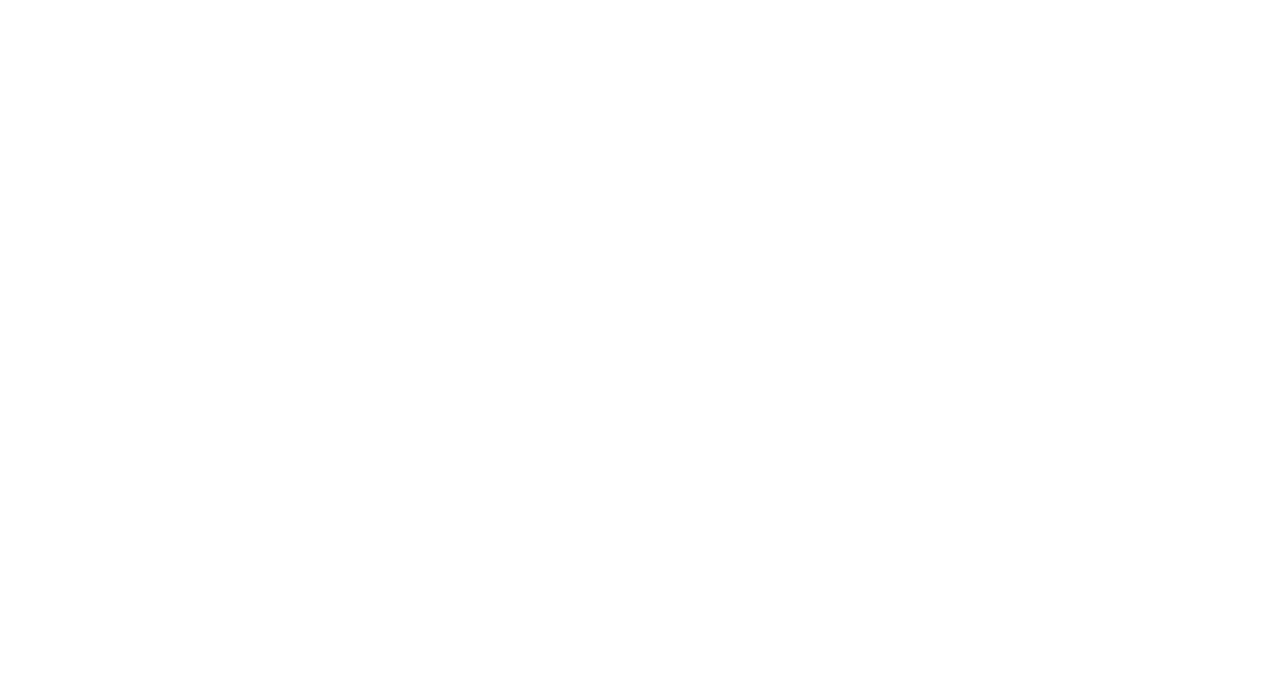
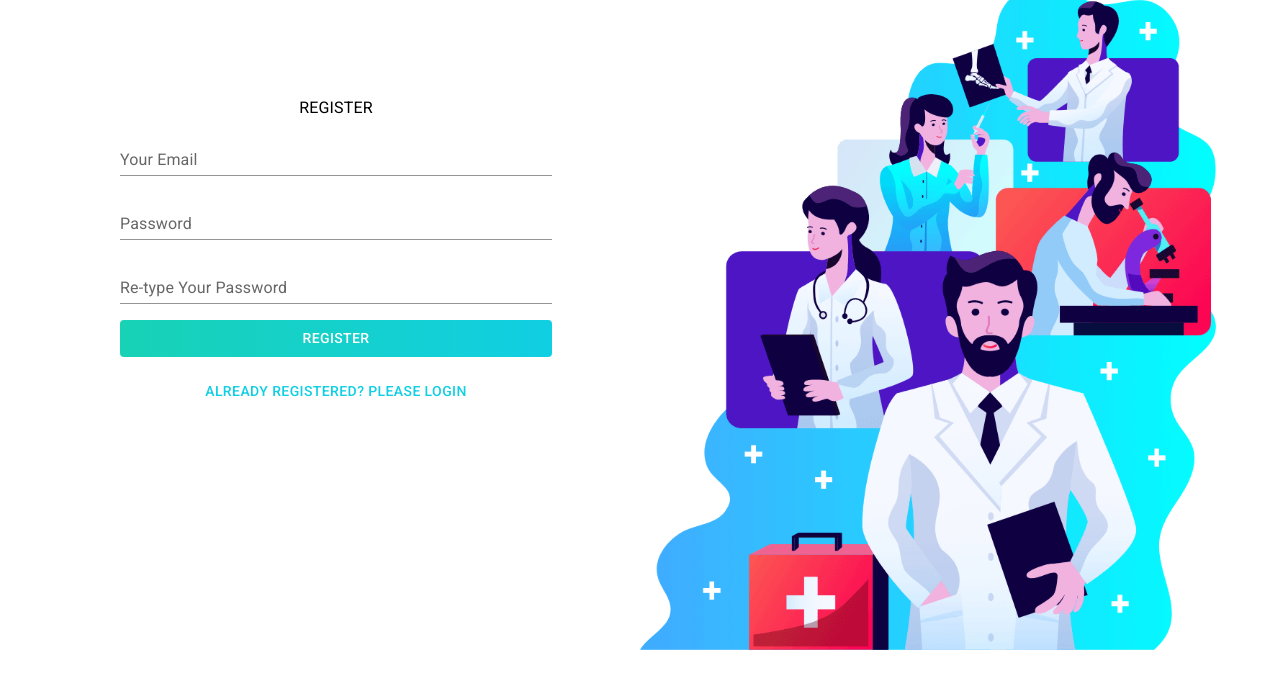
Before and after one commit to Sejan157218/doctor-portal-client-site, a React (Create React App) app: page /register in a window 1280 px wide. Shown: the top 688 px of the page. Built offline with nearby package versions, Linux system fonts and the light colour scheme.

Commit message:
ceate login and register from

```diff
--- a/src/App.js
+++ b/src/App.js
@@ -10,6 +10,8 @@
 import Home from './Pages/Home/Home/Home';
 import About from './Pages/Home/About/About';
 import Appointment from './Pages/Appointment/Appoinment/Appoinment';
+import Login from './Pages/Share/Login/Login/Login';
+import Register from './Pages/Share/Login/Register/Register';
 
 
 
@@ -31,6 +33,12 @@
           <Route path="/appointment">
             <Appointment />
           </Route>
+          <Route path="/login">
+            <Login />
+          </Route>
+          <Route path="/register">
+            <Register />
+          </Route>
         </Switch>
       </Router>
     </div>
--- a/src/Pages/Share/Header/Header.js
+++ b/src/Pages/Share/Header/Header.js
@@ -25,8 +25,8 @@
                     <Typography variant="h6" component="div" sx={{ flexGrow: 1 }}>
                         News
                     </Typography>
-                   <Link to="/appointment"> <Button color="inherit">Appointment</Button></Link>
-                    <Button color="inherit">Login</Button>
+                    <Link to="/appointment"> <Button color="inherit">Appointment</Button></Link>
+                    <Link to="/login"><Button color="inherit">Login</Button></Link>
                 </Toolbar>
             </AppBar>
         </Box>
--- /dev/null
+++ b/src/Pages/Share/Login/Login/Login.js
@@ -0,0 +1,46 @@
+import React, { useState } from 'react';
+import Grid from '@mui/material/Grid';
+import { Button, Container, TextField, Typography } from '@mui/material';
+import loginimg from '../../../../images/login.png';
+import { NavLink } from 'react-router-dom';
+const Login = () => {
+    const [loginData, setLoginData] = useState({})
+
+    const handlerToOnchange = e => {
+        const field = e.target.name;
+        const value = e.target.value;
+        const newLoginData = { ...loginData };
+        newLoginData[field] = value;
+        console.log(newLoginData);
+        setLoginData(newLoginData);
+
+    }
+    const handlerLoginSubmit = e => {
+        console.log(loginData);
+        alert('hhdddddhhh');
+        e.preventDefault()
+    }
+    return (
+        <Container>
+            <Grid container spacing={2}>
+                <Grid item xs={12} md={6} sx={{ mt: 14 }}>
+                    <Typography variant="body1" component="div" sx={{ flexGrow: 1 }}>
+                        LOGIN
+                    </Typography>
+                    <form onSubmit={handlerLoginSubmit}>
+                        <TextField onChange={handlerToOnchange} sx={{ width: '75%', m: 1 }} id="standard-basic" name="email" label="Your Email" variant="standard" />
+                        <TextField onChange={handlerToOnchange} sx={{ width: '75%', m: 1 }} id="standard-basic" name="password" type="password" label="Password" variant="standard" />
+                        <Button type="submit" sx={{ color: '#ffff', backgroundImage: "linear-gradient(to right,#18D2B5, #11CFE3)", padding: "6px 22px", width: '75%', m: 1 }} >Login</Button>
+
+                        <NavLink to="/register" style={{ textDecoration: 'none' }}> <Button type="text" sx={{ color: "#11CFE3", width: '75%', m: 1, fontSize: '14px' }} >NEW USER? PLEASE REGISTER</Button></NavLink>
+                    </form>
+                </Grid>
+                <Grid item xs={12} md={6}>
+                    <img style={{ width: "100%" }} src={loginimg} alt="" />
+                </Grid>
+            </Grid>
+        </Container>
+    );
+};
+
+export default Login;
--- /dev/null
+++ b/src/Pages/Share/Login/Register/Register.js
@@ -0,0 +1,53 @@
+import React, { useState } from 'react';
+import Grid from '@mui/material/Grid';
+import { Button, Container, TextField, Typography } from '@mui/material';
+import loginimg from '../../../../images/login.png';
+import { NavLink } from 'react-router-dom';
+const Register = () => {
+    const [loginData, setLoginData] = useState({})
+
+    const handlerToOnchange = e => {
+        const field = e.target.name;
+        const value = e.target.value;
+        const newLoginData = { ...loginData };
+        newLoginData[field] = value;
+        console.log(newLoginData);
+        setLoginData(newLoginData);
+
+    }
+    const handlerLoginSubmit = e => {
+        console.log(loginData);
+        alert('hhhhh');
+        e.preventDefault()
+    }
+
+    return (
+        <Container>
+            <Grid container spacing={2}>
+                <Grid container spacing={2}>
+                    <Grid item xs={12} md={6} sx={{ mt: 14 }}>
+                        <Typography variant="body1" component="div" sx={{ flexGrow: 1 }}>
+                            REGISTER
+                        </Typography>
+                        <form onSubmit={handlerLoginSubmit}>
+
+                            <TextField onChange={handlerToOnchange} sx={{ width: '75%', m: 1 }} id="standard-basic" name="email" label="Your Email" variant="standard" />
+
+                            <TextField onChange={handlerToOnchange} sx={{ width: '75%', m: 1 }} id="standard-basic" name="password" type="password" label="Password" variant="standard" />
+
+                            <TextField onChange={handlerToOnchange} sx={{ width: '75%', m: 1 }} id="standard-basic" name="password" type="password2" label="Re-type Your Password" variant="standard" />
+                            <Button type="submit" sx={{ color: '#ffff', backgroundImage: "linear-gradient(to right,#18D2B5, #11CFE3)", padding: "6px 22px", width: '75%', m: 1 }} >REGISTER</Button>
+                            <NavLink to="/login" style={{ textDecoration: 'none' }}> <Button type="text" sx={{ width: '75%', m: 1, color: "#11CFE3" }} >ALREADY REGISTERED? PLEASE LOGIN</Button></NavLink>
+
+                        </form>
+                    </Grid>
+                    <Grid item xs={12} md={6}>
+                        <img style={{ width: "100%" }} src={loginimg} alt="" />
+                    </Grid>
+                </Grid>
+            </Grid>
+        </Container>
+    );
+};
+
+export default Register;
```
